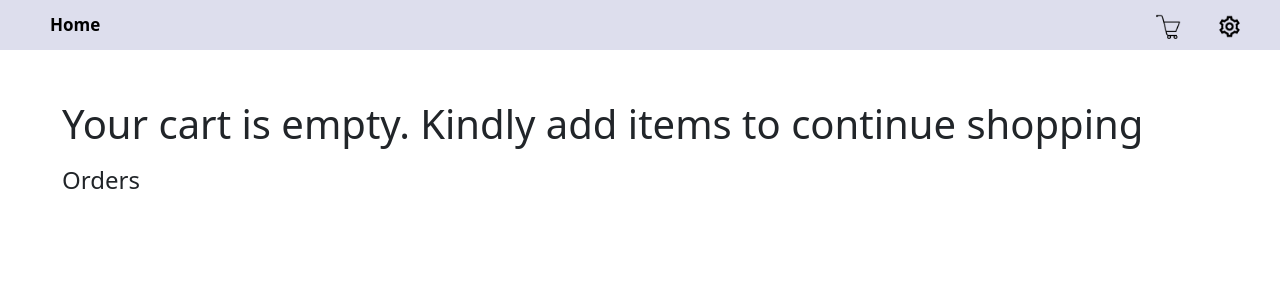
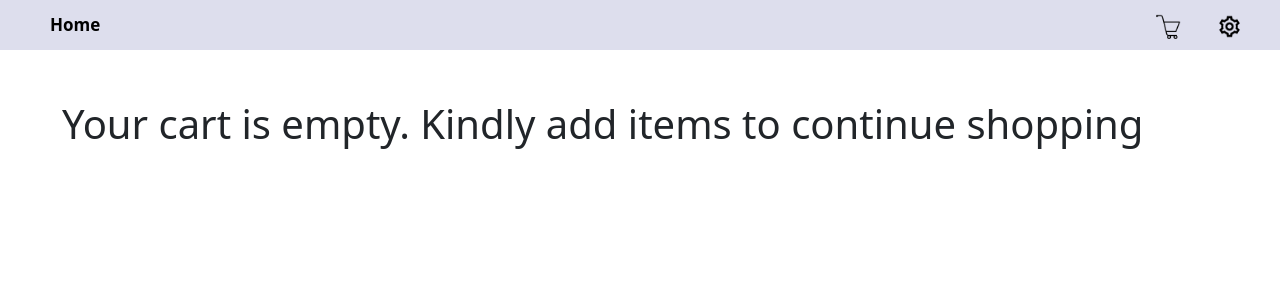
Before and after one commit to madhumithakalaichelvan/FoodCart, a React (Create React App) app: page /cart in a window 1280 px wide. Shown: the top 300 px of the page. Built offline with nearby package versions, Linux system fonts and the light colour scheme.

Commit message:
Changes added

```diff
--- a/src/Components/Cart.js
+++ b/src/Components/Cart.js
@@ -82,8 +82,9 @@ export default function Cart() {
                 <Row className="orderMealRow">
                     <h1>Your cart is empty. Kindly add items to continue shopping</h1>
                     <Col className="orderCol" xs={12} md={8} lg={8} xl={8}>
-
+                    {orderLists.length>0?
                     <h4>Orders</h4>
+                    : ""}
                     {orderLists.map((order) => (
                         <Card className="orderMealCard" key={order.orderId}>
                             <div className="orderId">
```
